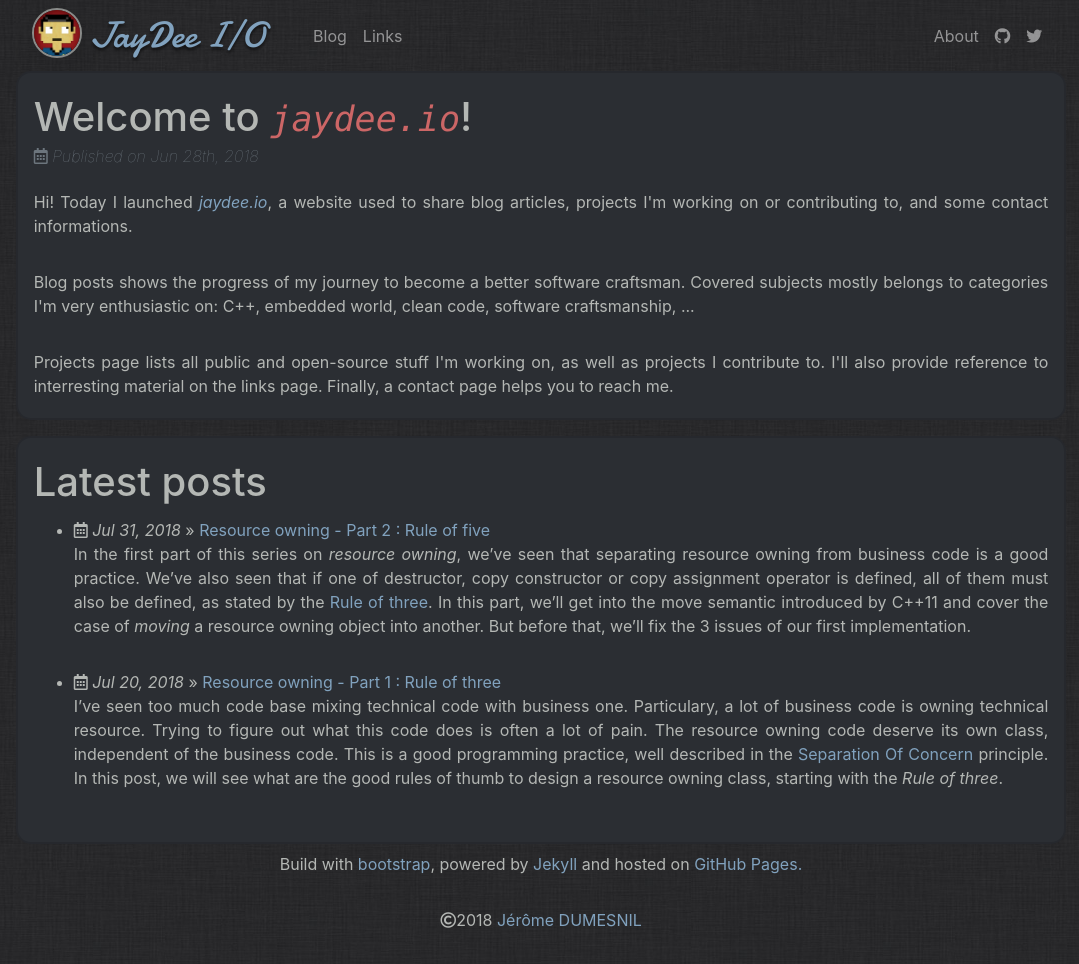
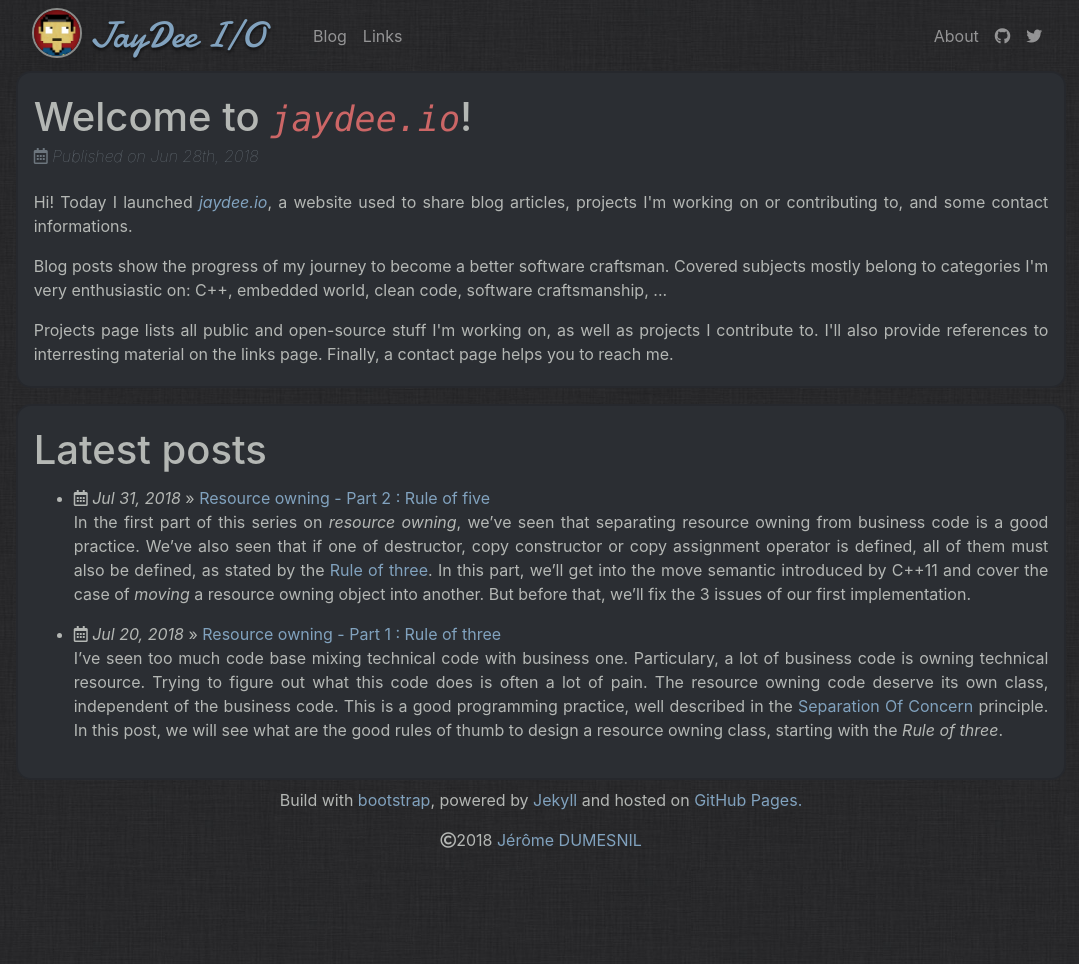
Before and after one commit to jaydee-io/jaydee-io.github.io, a Jekyll site: the page built from index.html, in a window 1280 px wide. Shown: the whole page, without its empty margins (99-1178 px from the left). Built offline with Jekyll 4.4.1, drawn with Linux system fonts in a browser that asks for light colours; nearby versions of some CDN libraries; after the commit the page ends 900 px from its top, so only the background shows below that.

Commit message:
Adjust spacing

```diff
--- a/css/main.scss
+++ b/css/main.scss
@@ -4,14 +4,10 @@
 
 $enable-shadows:         true;
 $link-hover-decoration:  none;
-$navbar-brand-font-size: 2.3rem;
 
 $navbar-brand-font-size: 2.3rem;
 $border-width:  2px;
 $border-radius: 15px;
-$spacer: 1rem;
-$paragraph-margin-bottom: ($spacer * 2);
-$headings-margin-bottom:  ($spacer * 1.25);
 
 $body-bg:           $base16-03;
 $body-color:        $base16-04;
@@ -30,11 +26,19 @@ $pre-color:         $base16-03;
 }
 
 h2 {
-    margin-top: ($spacer * 4);
+    margin-top: ($spacer * 3);
 }
 
 h6 {
     font-weight: 100;
+}
+
+p + ul {
+    margin-top: -1rem;
+}
+
+blockquote > ul + p {
+    margin-top: -1rem;
 }
 
 .navbar-brand.logo {
--- a/index.html
+++ b/index.html
@@ -11,13 +11,13 @@ layout: default
       and some contact informations.
     </p>
     <p class="card-text text-justify">
-      Blog posts shows the progress of my journey to become a better software craftsman.
-      Covered subjects mostly belongs to categories I'm very enthusiastic on: C++, embedded world,
+      Blog posts show the progress of my journey to become a better software craftsman.
+      Covered subjects mostly belong to categories I'm very enthusiastic on: C++, embedded world,
       clean code, software craftsmanship, ...
     </p>
     <p class="card-text text-justify">
       Projects page lists all public and open-source stuff I'm working on, as well as projects I
-      contribute to. I'll also provide reference to interresting material on the links page.
+      contribute to. I'll also provide references to interresting material on the links page.
       Finally, a contact page helps you to reach me.
     </p>
   </div>
```
Also changed, not shown: _posts/2018-07-31-resource-owning-2.md (+1 -1 lines).
